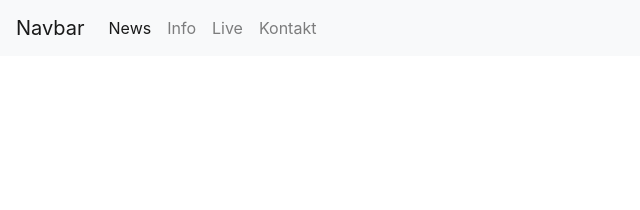
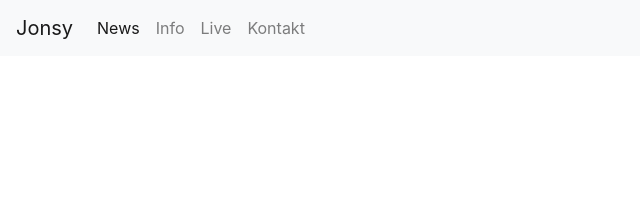
Before and after one commit to flxkrmr/flxkrmr.github.io, a Jekyll site: the page built from index.md, in a window 1280 px wide. Shown: the top 210 px of the page, without its empty margins (0-640 px from the left). Built offline with Jekyll 4.4.1, drawn with Linux system fonts in a browser that asks for light colours; our own code applies the rules of GitHub Pages for plain Markdown files.

Commit message:
Improve title configuration

```diff
--- a/_config.yml
+++ b/_config.yml
@@ -2,3 +2,5 @@ name: Jonsy
 description: Jonsy's landing page
 url: "http://flxkrmr.github.io"
 markdown: kramdown
+
+title: Jonsy
--- a/_includes/head.html
+++ b/_includes/head.html
@@ -1,7 +1,7 @@
 <head>
 	<meta charset="utf-8">
 	<meta http-equiv="X-UA-Compatible" content="IE=edge">
-	<title>{% if page.title %}{{ page.title }}{% else %}{{ site.title }}{% endif %}</title>
+	<title>{{ site.title }}{% if page.title %} | {{ page.title }}{% endif %}</title>
 	<meta name="viewport" content="width=device-width">
 	<meta name="description" content="{{ site.description }}">
 	<link rel="canonical" href="{{ page.url | replace:'index.html','' | prepend: site.baseurl | prepend: site.url }}">
--- a/_includes/header.html
+++ b/_includes/header.html
@@ -1,5 +1,5 @@
 <nav class="navbar navbar-expand-lg navbar-light bg-light">
-  <a class="navbar-brand" href="#">Navbar</a>
+  <a class="navbar-brand" href="#">{{site.title}}</a>
   <button class="navbar-toggler" type="button" data-toggle="collapse" data-target="#navbarSupportedContent" aria-controls="navbarSupportedContent" aria-expanded="false" aria-label="Toggle navigation">
     <span class="navbar-toggler-icon"></span>
   </button>
```
